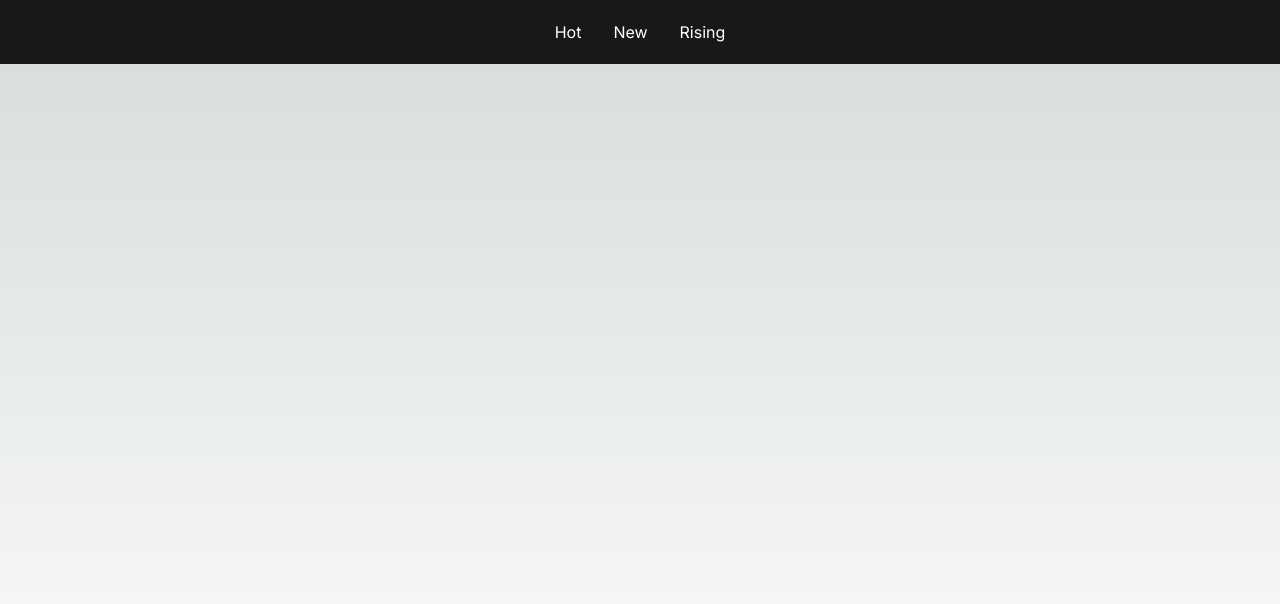
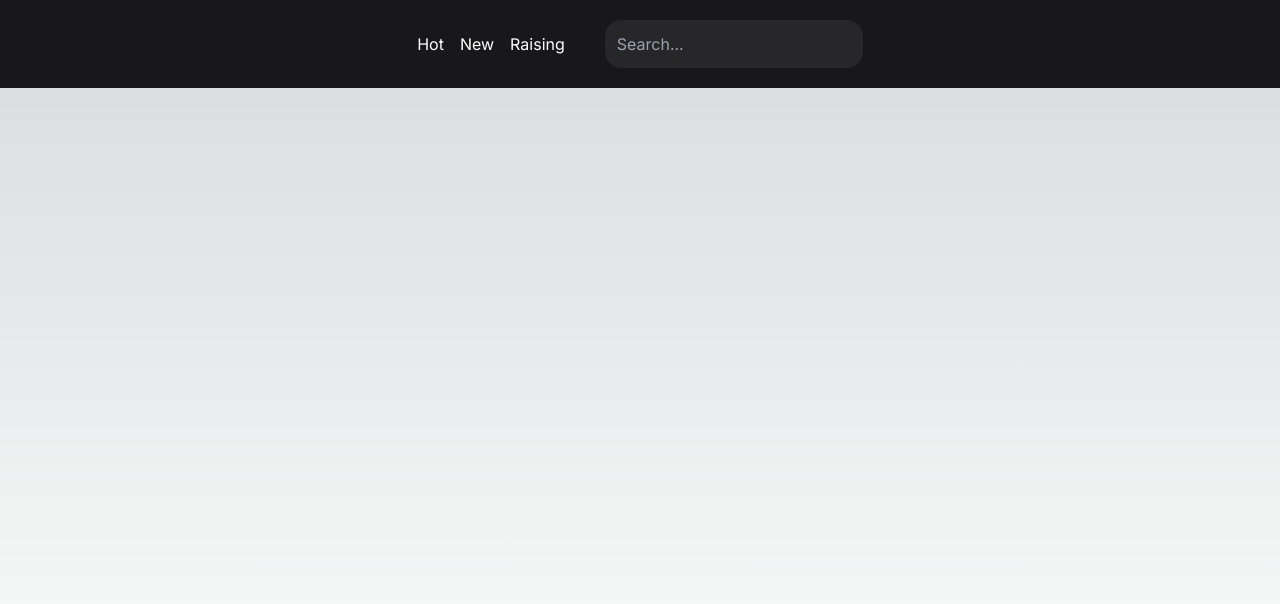
Before and after one commit to anasAS02/Daldart, a Next.js app in the folder client/: page / in a window 1280 px wide. Shown: the top 604 px of the page. Built offline with nearby package versions, Linux system fonts and the light colour scheme.

Commit message:
Edit Navbar

```diff
--- a/client/app/components/Navbar.tsx
+++ b/client/app/components/Navbar.tsx
@@ -1,10 +1,12 @@
-
 export default function Navbar(){
     return(
-        <div className='w-full p-5 flex items-center justify-center gap-8 bg-zinc-900 text-white'>
-            <span className='cursor-pointer delay-200 hover:text-yellow-500'>Hot</span>
-            <span className='cursor-pointer delay-200 hover:text-yellow-500'>New</span>
-            <span className='cursor-pointer delay-200 hover:text-yellow-500'>Rising</span>
+        <div className='w-full p-5 flex justify-center gap-10 items-center bg-zinc-900'>
+            <div className='categories flex items-center gap-4 text-white'>
+                <span className='cursor-pointer delay-200 hover:text-yellow-500'>Hot</span>
+                <span className='cursor-pointer delay-200 hover:text-yellow-500'>New</span>
+                <span className='cursor-pointer delay-200 hover:text-yellow-500'>Raising</span>
+            </div>
+            <input type='search' placeholder='Search...' className='w-50 bg-zinc-800 p-3 rounded-2xl focus:w-96 outline-none' />
         </div>
     )
 }
```
Also changed, not shown: client/package.json (+7 -4 lines), 1 other file (tests, documents, lock files or other folders).
